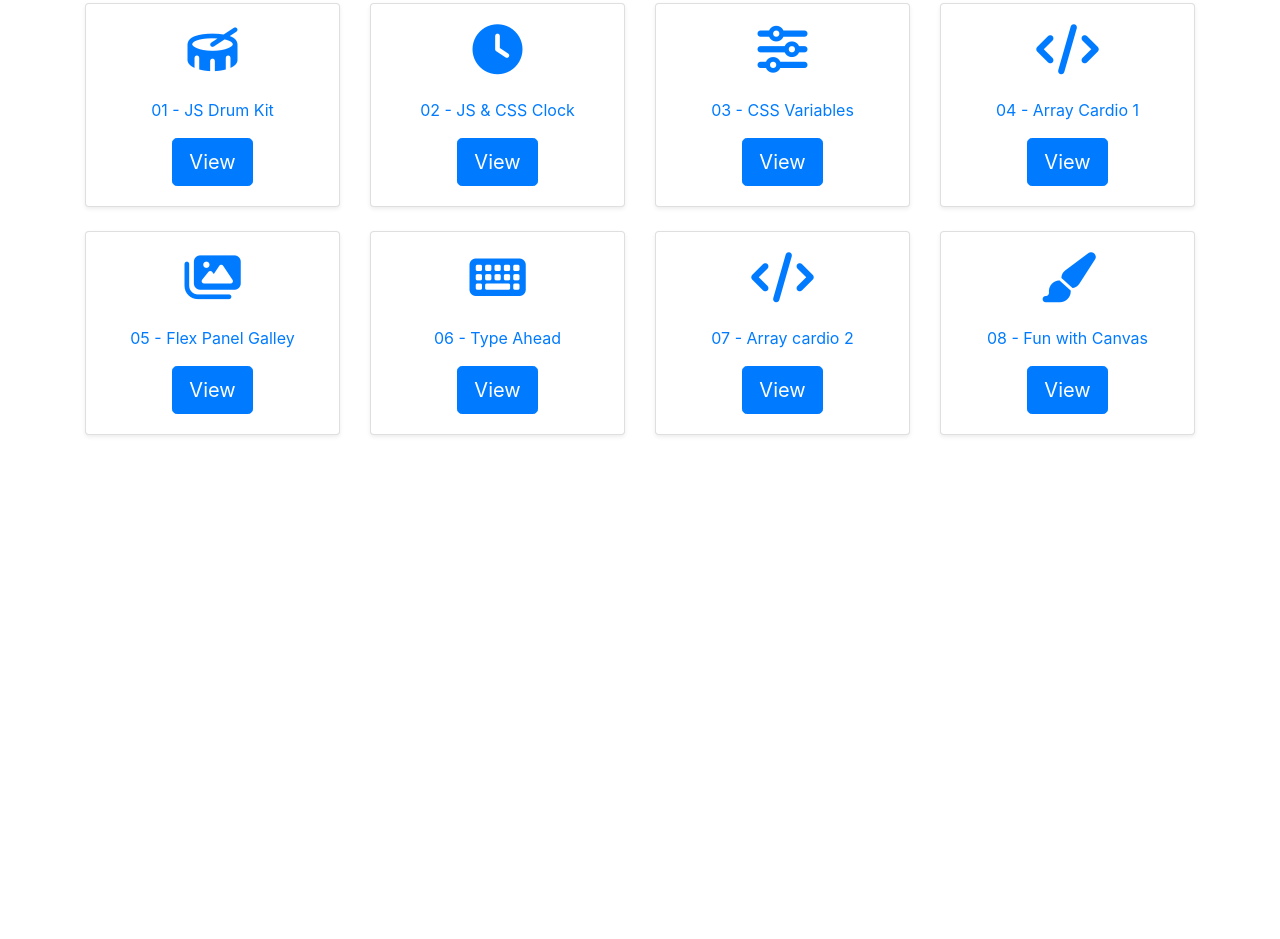
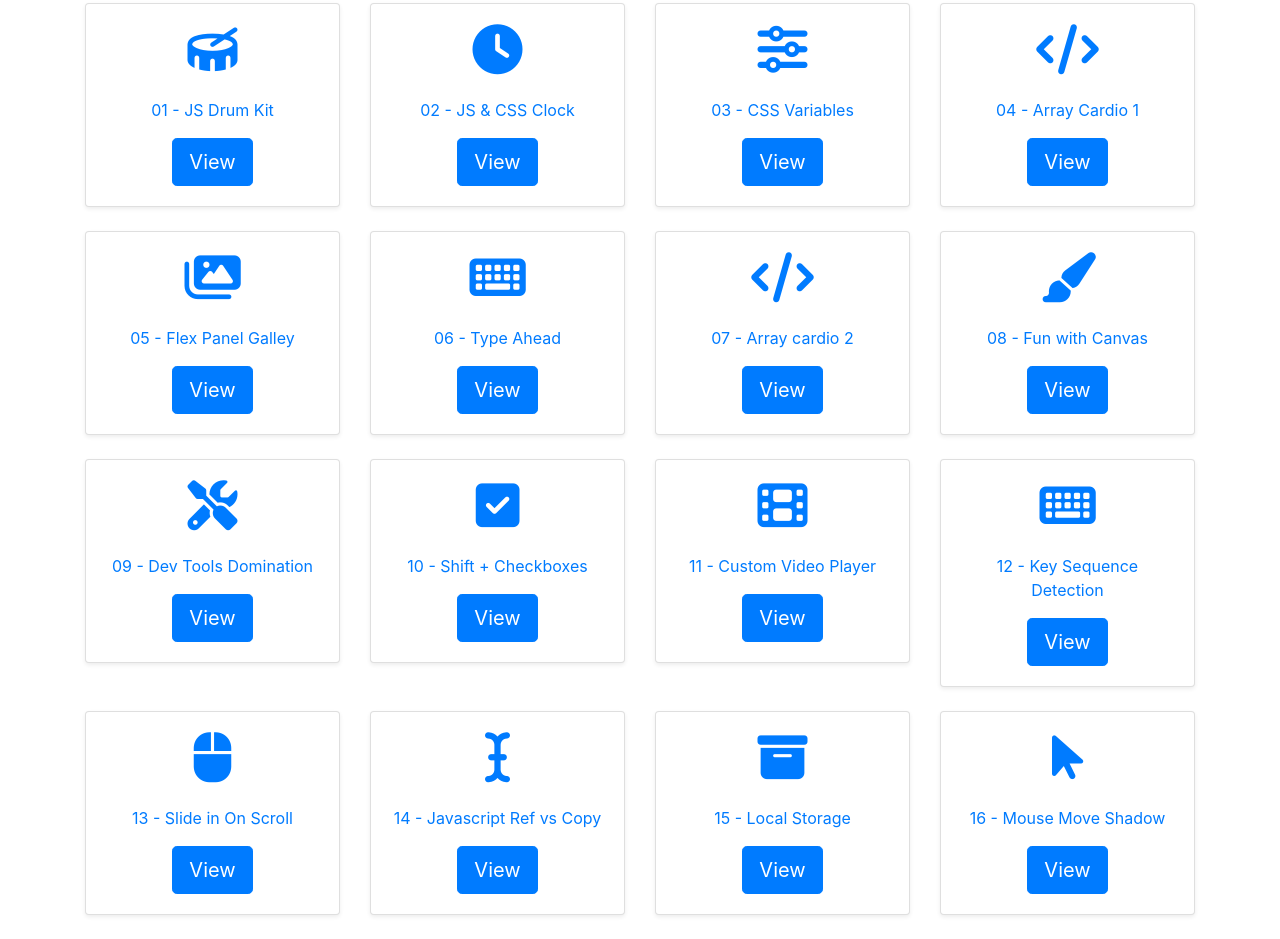
Before and after one commit to alexleybourne/JavaScript_tests, a plain HTML site: page index.html in a window 1280 px wide. Shown: the part 233-1172 px from the top of the page. Before the commit the page ends 800 px from the top, so only its background shows below. Drawn offline with nearby package versions, Linux system fonts and the light colour scheme.

Commit message:
Im back baby

```diff
--- a/index.html
+++ b/index.html
@@ -186,6 +186,118 @@
       </div>
     </div>
 
+    <!-- Row 3 -->
+
+    <div class="row">
+        <div class="col-md-3">
+          <div class="card mb-4 shadow-sm">
+            <div class="card-body text-center">
+                <i class="fas fa-tools"></i>
+                <br><br>
+                <p>09 - Dev Tools Domination</p>
+                <div class="d-flex justify-content-center align-items-center">
+                <a href="JavaScript30-master/09 - Dev Tools Domination/index-START.html" class="btn btn-lg btn-primary">View</a>
+              </div>
+            </div>
+          </div>
+        </div>
+
+        <div class="col-md-3">
+          <div class="card mb-4 shadow-sm">
+            <div class="card-body text-center">
+                <i class="fas fa-check-square"></i>
+                <br><br>
+                <p>10 - Shift + Checkboxes</p>
+                <div class="d-flex justify-content-center align-items-center">
+                <a href="JavaScript30-master/10 - Hold Shift and Check Checkboxes/index-START.html" class="btn btn-lg btn-primary">View</a>
+              </div>
+            </div>
+          </div>
+        </div>
+
+        <div class="col-md-3">
+            <div class="card mb-4 shadow-sm">
+              <div class="card-body text-center">
+                  <i class="fas fa-film"></i>
+                  <br><br>
+                  <p>11 - Custom Video Player</p>
+                  <div class="d-flex justify-content-center align-items-center">
+                  <a href="JavaScript30-master/11 - Custom Video Player/index.html" class="btn btn-lg btn-primary">View</a>
+                </div>
+              </div>
+            </div>
+          </div>
+
+        <div class="col-md-3">
+          <div class="card mb-4 shadow-sm">
+            <div class="card-body text-center">
+              <i class="fas fa-keyboard"></i>
+              <br><br>
+              <p>12 - Key Sequence Detection</p>
+              <div class="d-flex justify-content-center align-items-center">
+              <a href="JavaScript30-master/12 - Key Sequence Detection/index-START.html" class="btn btn-lg btn-primary">View</a>
+            </div>
+          </div>
+        </div>
+      </div>
+    </div>
+
+    <!-- Row 4 -->
+
+    <div class="row">
+        <div class="col-md-3">
+          <div class="card mb-4 shadow-sm">
+            <div class="card-body text-center">
+                <i class="fas fa-mouse"></i>
+                <br><br>
+                <p>13 - Slide in On Scroll</p>
+                <div class="d-flex justify-content-center align-items-center">
+                <a href="JavaScript30-master/13 - Slide in on Scroll/index-START.html" class="btn btn-lg btn-primary">View</a>
+              </div>
+            </div>
+          </div>
+        </div>
+
+        <div class="col-md-3">
+          <div class="card mb-4 shadow-sm">
+            <div class="card-body text-center">
+                <i class="fas fa-i-cursor"></i>
+                <br><br>
+                <p>14 - Javascript Ref vs Copy</p>
+                <div class="d-flex justify-content-center align-items-center">
+                <a href="JavaScript30-master/06 - Type Ahead/index-START.html" class="btn btn-lg btn-primary">View</a>
+              </div>
+            </div>
+          </div>
+        </div>
+
+        <div class="col-md-3">
+            <div class="card mb-4 shadow-sm">
+              <div class="card-body text-center">
+                  <i class="fas fa-archive"></i>
+                  <br><br>
+                  <p>15 - Local Storage</p>
+                  <div class="d-flex justify-content-center align-items-center">
+                  <a href="JavaScript30-master/07 - Array Cardio Day 2/index-START.html" class="btn btn-lg btn-primary">View</a>
+                </div>
+              </div>
+            </div>
+          </div>
+
+        <div class="col-md-3">
+          <div class="card mb-4 shadow-sm">
+            <div class="card-body text-center">
+                <i class="fas fa-mouse-pointer"></i>
+              <br><br>
+              <p>16 - Mouse Move Shadow</p>
+              <div class="d-flex justify-content-center align-items-center">
+              <a href="JavaScript30-master/08 - Fun with HTML5 Canvas/index-START.html" class="btn btn-lg btn-primary">View</a>
+            </div>
+          </div>
+        </div>
+      </div>
+    </div>
+
 
 
 
```
Also changed, not shown: JavaScript30-master/09 - Dev Tools Domination/index-START.html (+36 -0 lines).
